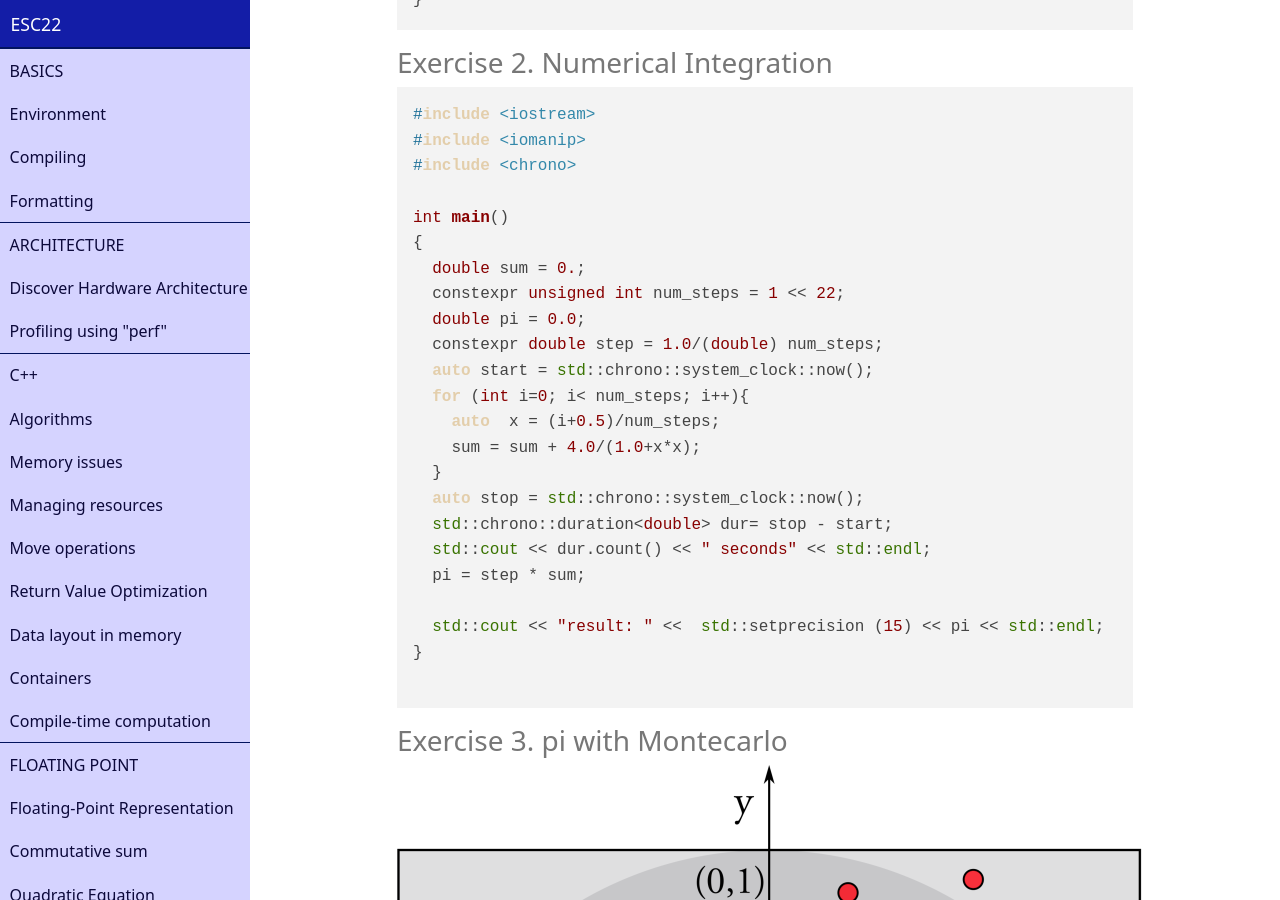
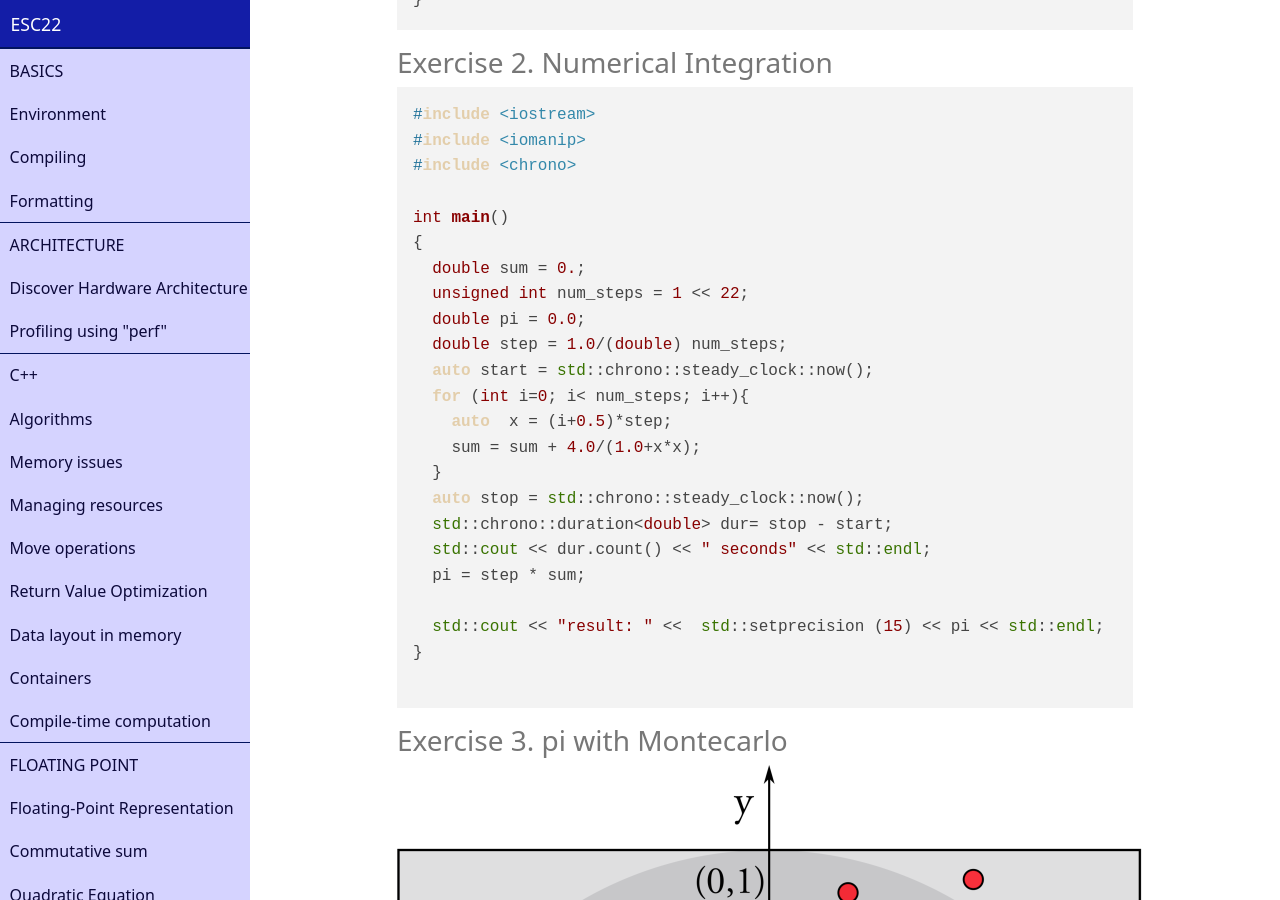
Before and after one commit to vargasa/ESC22, a Jekyll site: the page built from parallelism/parcpp.md, in a window 1280 px wide and 900 px high, scrolled down 3264 px. Built offline with Jekyll 4.4.1, drawn with Linux system fonts in a browser that asks for light colours; nearby versions of some CDN libraries; some of the changed text lies outside the part shown.

```diff
--- a/parallelism/parcpp.md
+++ b/parallelism/parcpp.md
@@ -144,15 +144,15 @@ for (auto& t : v) {
 int main()
 {
   double sum = 0.;
-  constexpr unsigned int num_steps = 1 << 22;
+  unsigned int num_steps = 1 << 22;
   double pi = 0.0;
-  constexpr double step = 1.0/(double) num_steps;
-  auto start = std::chrono::system_clock::now();
+  double step = 1.0/(double) num_steps;
+  auto start = std::chrono::steady_clock::now();
   for (int i=0; i< num_steps; i++){
-    auto  x = (i+0.5)/num_steps;
+    auto  x = (i+0.5)*step;
     sum = sum + 4.0/(1.0+x*x);
   }
-  auto stop = std::chrono::system_clock::now();
+  auto stop = std::chrono::steady_clock::now();
   std::chrono::duration<double> dur= stop - start;
   std::cout << dur.count() << " seconds" << std::endl;
   pi = step * sum;
```
Also changed, not shown: other parts of parallelism/parcpp.md (+3 -3 lines).
